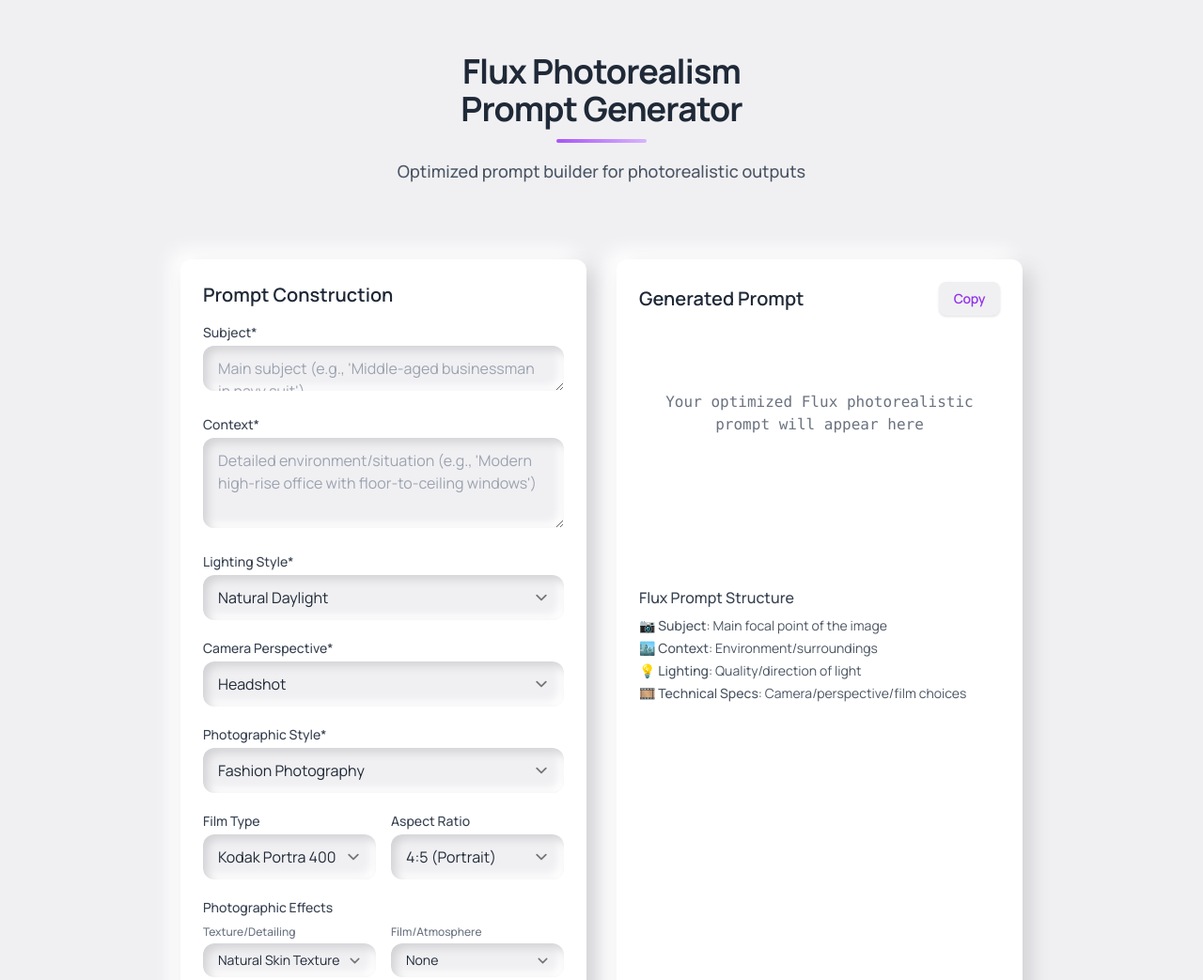
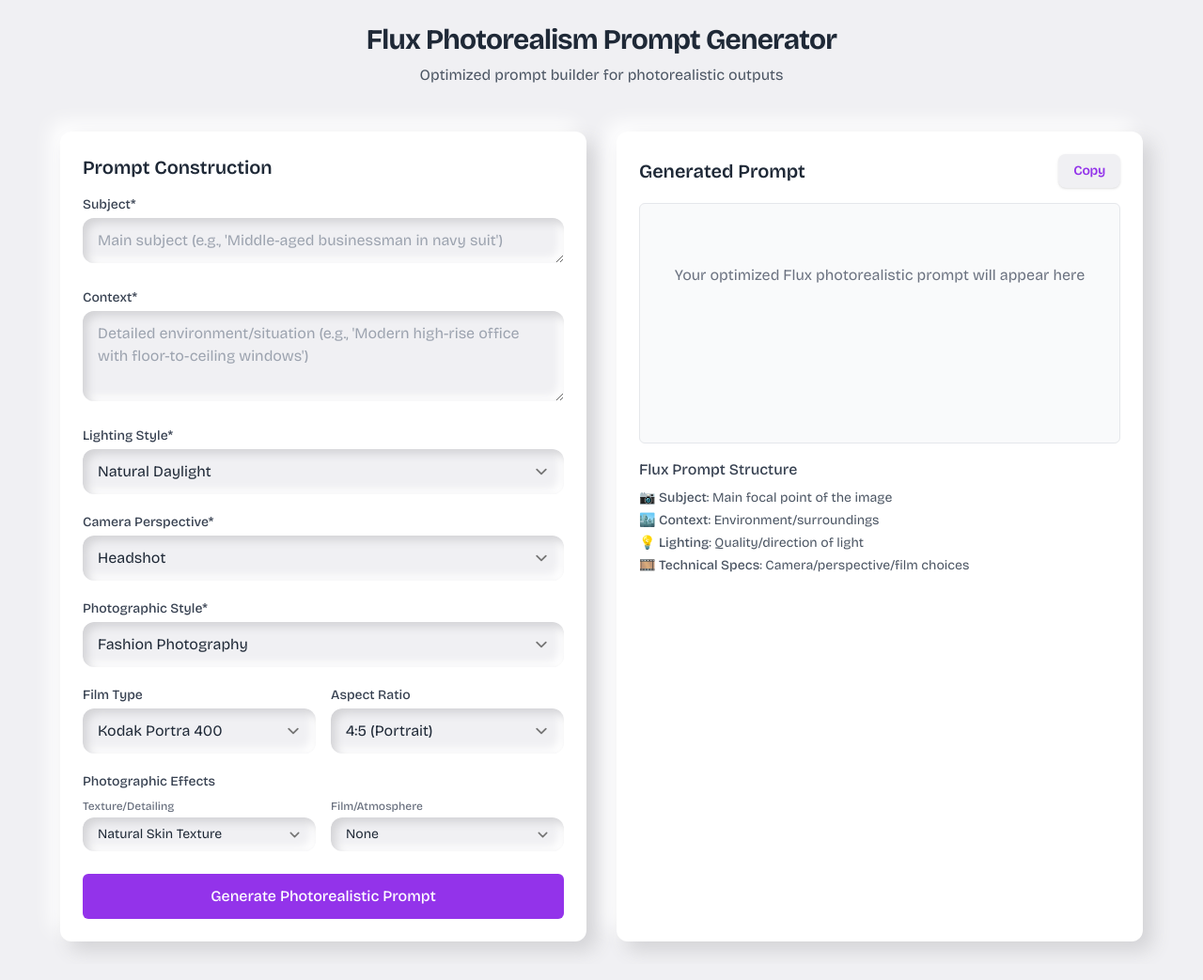
Before and after one commit to abhinandansaha/flux-prompt-maker, a plain HTML site: page index.html in a window 1280 px wide. Shown: the top 1043 px of the page at 94% size. Drawn offline with nearby package versions, Linux system fonts and the light colour scheme.

Commit message:
index.html

```diff
--- a/index.html
+++ b/index.html
@@ -21,7 +21,7 @@
         }
     </script>
     <style>
-        @import url('https://fonts.googleapis.com/css2?family=Manrope:wght@400;500;600;700&display=swap');
+        @import url('https://fonts.googleapis.com/css2?family=Bricolage+Grotesque:opsz,wght@12..96,400..800&display=swap');
 
         select {
             -webkit-appearance: none;
@@ -35,12 +35,19 @@
             -webkit-print-color-adjust: exact;
         }
 
+        select option {
+            background: #f0f0f3;
+            border-radius: 8px;
+            margin: 2px 0;
+            padding: 5px 10px;
+        }
+
         select::-ms-expand {
             display: none;
         }
         body {
             background-color: #f0f0f3;
-            font-family: 'Manrope', sans-serif;
+            font-family: 'Bricolage Grotesque', sans-serif;
             min-height: 100vh;
         }
         .prompt-card {
@@ -61,14 +68,13 @@
     </style>
 </head>
 <body class="gradient-bg min-h-screen p-6">
-    <div class="max-w-4xl mx-auto">
-        <header class="text-center mb-12 p-8 rounded-2xl bg-f0f0f3">
-            <h1 class="text-4xl font-bold text-gray-800 mb-3 tracking-tight">Flux Photorealism<br>Prompt Generator</h1>
-            <div class="w-24 h-1 bg-gradient-to-r from-purple-500 to-purple-300 mx-auto mb-4 rounded-full"></div>
-            <p class="text-lg font-medium text-gray-600">Optimized prompt builder for photorealistic outputs</p>
+    <div class="w-full px-4">
+        <header class="text-center mb-12">
+            <h1 class="text-3xl font-bold text-gray-800 mb-2 tracking-tight">Flux Photorealism Prompt Generator</h1>
+            <p class="text-gray-600 tracking-normal">Optimized prompt builder for photorealistic outputs</p>
         </header>
 
-        <div class="grid gap-8 md:grid-cols-2">
+        <div class="grid gap-8 lg:grid-cols-2 max-w-6xl mx-auto">
             <!-- Input Section -->
             <div class="bg-white rounded-xl p-6 prompt-card">
                 <h2 class="text-xl font-semibold mb-4 text-gray-800">Prompt Construction</h2>
@@ -150,7 +156,7 @@
                     <div class="grid grid-cols-2 gap-4">
                         <div>
                             <label class="block text-sm font-medium text-gray-700 mb-1">Film Type</label>
-                            <select id="filmType" class="w-full px-4 py-3 bg-f0f0f3 text-gray-800 rounded-xl shadow-inset focus:outline-none focus:ring-2 focus:ring-purple-400 transition-all duration-200 border-0">
+                            <select id="filmType" class="w-full px-4 py-3 bg-f0f0f3 text-gray-800 rounded-xl shadow-inset focus:outline-none focus:ring-2 focus:ring-purple-400 transition-all duration-200 border-0 [&>option]:hover:bg-purple-100">
                                 <option value="Kodak Portra 400" selected class="bg-f0f0f3 text-gray-800">Kodak Portra 400</option>
                                 <option value="Kodak Ektar 100">Kodak Ektar 100</option>
                                 <option value="Fuji Pro 400H">Fuji Pro 400H</option>
@@ -201,7 +207,7 @@
                     </div>
                 </div>
 
-                <button onclick="generatePrompt()" class="mt-6 w-full bg-gradient-to-r from-purple-500 to-purple-600 hover:from-purple-600 hover:to-purple-700 text-white font-semibold py-4 px-6 rounded-xl shadow-lg hover:shadow-xl transform hover:-translate-y-0.5 active:translate-y-0 transition-all duration-300">
+                <button onclick="generatePrompt()" class="mt-6 w-full bg-purple-600 hover:bg-purple-700 text-white font-medium py-3 px-6 rounded-md transition duration-150 ease-in-out">
                     Generate Photorealistic Prompt
                 </button>
             </div>
@@ -215,7 +221,7 @@
                     </button>
                 </div>
 
-                <div id="output" class="bg-white bg-opacity-20 text-white p-4 rounded-lg h-64 overflow-y-auto font-mono backdrop-blur-sm">
+                <div id="output" class="bg-gray-50 p-4 rounded-md border border-gray-200 h-64 overflow-y-auto">
                     <p class="text-gray-500 text-center mt-12">Your optimized Flux photorealistic prompt will appear here</p>
                 </div>
 
```
